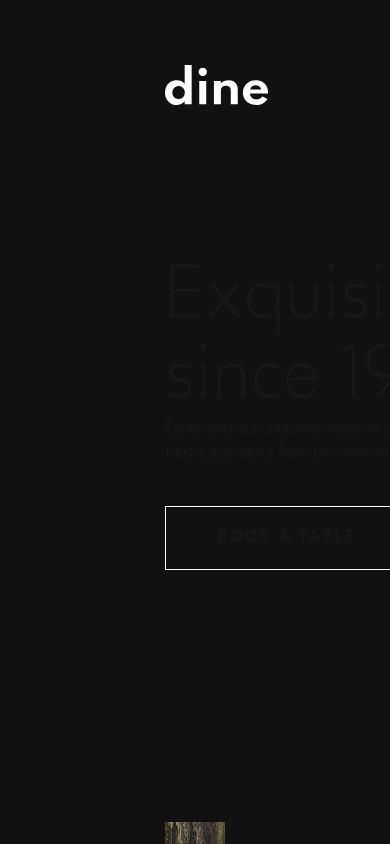
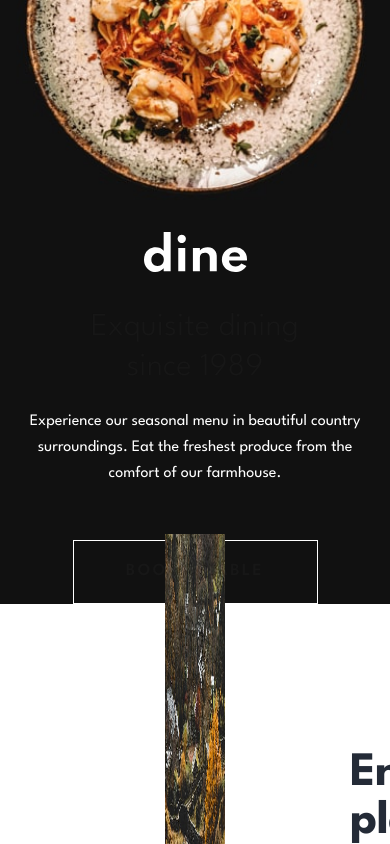
Before and after one commit to shaversj/dine-restaurant-website, a Next.js app: page / in a window 390 px wide. Shown: the top 844 px of the page. Built offline with nearby package versions, Linux system fonts and the light colour scheme.

Commit message:
Update header to be responsive

```diff
--- a/src/app/page.tsx
+++ b/src/app/page.tsx
@@ -8,15 +8,25 @@ export default function Home() {
   const images = ["/images/homepage/family-gathering-desktop.jpg", "/images/homepage/special-events-desktop.jpg", "/images/homepage/social-events-desktop.jpg"];
   return (
     <div className={"font-league-spartan relative"}>
-      <header className={"h-[892px] w-full bg-[url('/images/homepage/hero-bg-desktop.jpg')] bg-cover bg-no-repeat"}>
-        <div className={"border-white pt-[65px] pl-[165px]"}>
-          <Image src={"/images/logo.svg"} alt="Logo" width={103} height={40} />
-          <div className={"absolute w-[515px] pt-[153px]"}>
-            <h2 className={"text-[80px] leading-[80px] font-extralight tracking-[-1]"}>Exquisite dining since 1989</h2>
-            <p>Experience our seasonal menu in beautiful country surroundings. Eat the freshest produce from the comfort of our farmhouse.</p>
+      <header className={"w-full bg-[url('/images/homepage/hero-bg-mobile.jpg')] bg-cover bg-no-repeat md:bg-[url('/images/homepage/hero-bg-tablet.jpg')] lg:h-[55.75rem] lg:bg-[url('/images/homepage/hero-bg-desktop.jpg')]"}>
+        <div className={"px-6 md:px-10 lg:pl-[10.313rem]"}>
+          <div className={"grid place-items-center pt-[14.5rem] md:pt-[23.375rem] lg:absolute lg:w-[32.188rem] lg:place-items-start lg:pt-[4.063rem]"}>
+            <Image src={"/images/logo.svg"} alt="Logo" width={103} height={40} />
 
-            <button className={"mt-[40px] h-[64px] w-[245px] border border-white"}>
-              <span className={"font-league-spartan text-[17px] leading-[16px] font-semibold tracking-[2.5px] uppercase"}>Book a table</span>
+            <div
+              className={
+                "pt-9 text-center text-[2rem] leading-[2.5rem] font-light tracking-[0.025rem] md:pt-[2.375rem] md:text-[3rem] md:leading-16 md:tracking-[--0.038rem] lg:w-full lg:pt-[9.563rem] lg:text-left lg:text-[5rem] lg:leading-[5rem] lg:tracking-[-0.063rem]"
+              }
+            >
+              <span>Exquisite dining</span>
+              <span className={"block"}> since 1989</span>
+            </div>
+            <p className={"pt-[1.313rem] text-center text-[1rem] leading-[1.625rem] text-white md:px-[3.625rem] md:pt-[1.25rem] md:text-[1.25rem] md:leading-[1.875rem] lg:px-0 lg:pt-[1.125rem] lg:text-left"}>
+              Experience our seasonal menu in beautiful country surroundings. Eat the freshest produce from the comfort of our farmhouse.
+            </p>
+
+            <button className={"mt-[3.313rem] h-[4rem] w-[15.313rem] border border-white lg:mt-[2.5rem]"}>
+              <span className={"font-league-spartan text-[1.063rem] leading-[1rem] font-semibold tracking-[0.156rem] uppercase"}>Book a table</span>
             </button>
           </div>
         </div>
@@ -52,7 +62,6 @@ export default function Home() {
             <p className={"text-body-primary pt-[27px] text-white"}>We cater for all dietary requirements, but here’s a glimpse at some of our diner’s favourites. Our menu is revamped every season.</p>
           </div>
 
-          {/*Menu Stuff*/}
           <div>
             <div className={"flex gap-x-[62px]"}>
               <div className={"flex"}>
```
